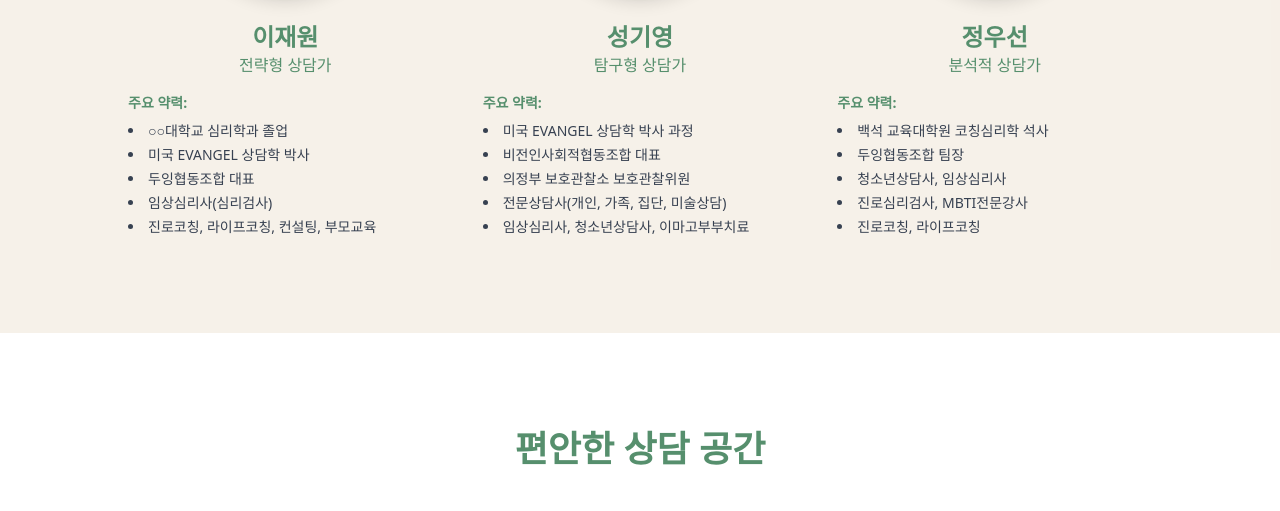
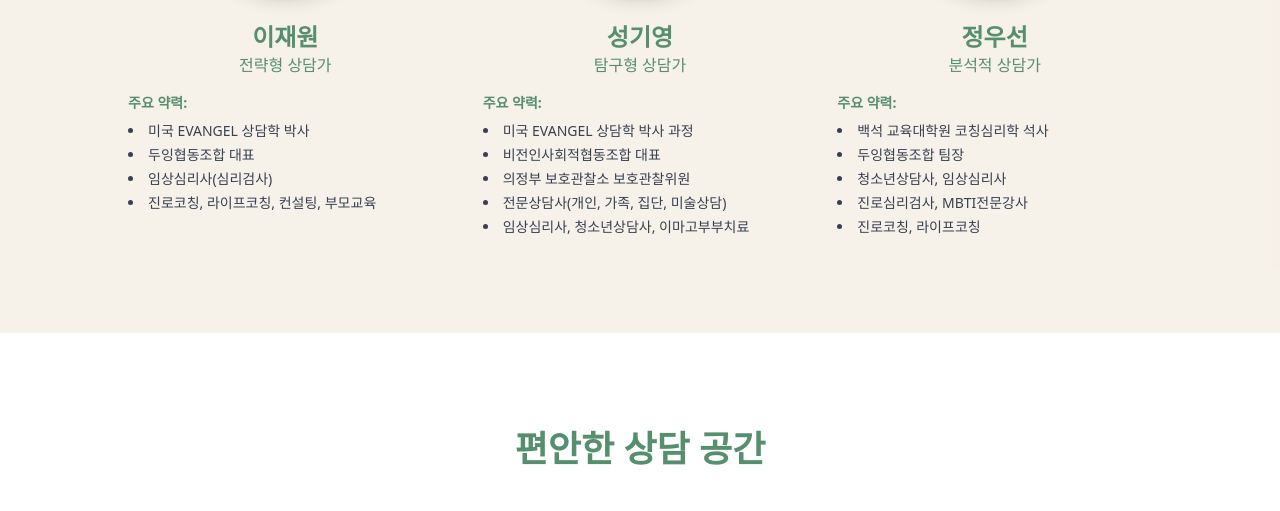
Before and after one commit to solavisionin/homepage, a plain HTML site: page index.html in a window 1280 px wide. Shown: the part 1509-2020 px from the top of the page. Drawn offline with nearby package versions, Linux system fonts and the light colour scheme.

Commit message:
Update index.html

```diff
--- a/index.html
+++ b/index.html
@@ -195,7 +195,6 @@
         <div class="text-left mt-4 text-sm text-gray-700 space-y-2">
             <h4 class="font-semibold text-foreground">주요 약력:</h4>
             <ul class="list-disc list-inside space-y-1">
-                <li>○○대학교 심리학과 졸업</li>
                 <li>미국 EVANGEL 상담학 박사</li>
                 <li>두잉협동조합 대표</li>
                 <li>임상심리사(심리검사)</li>
```
